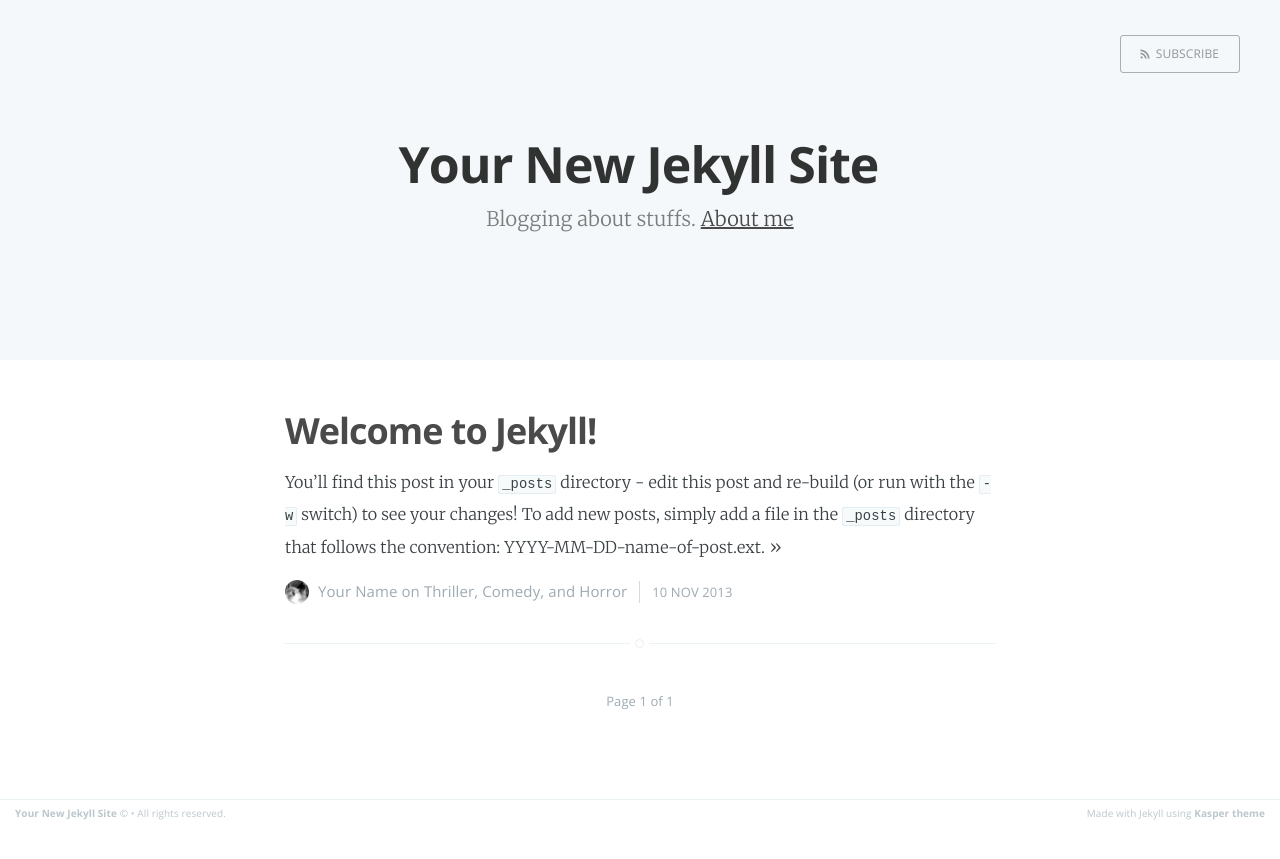
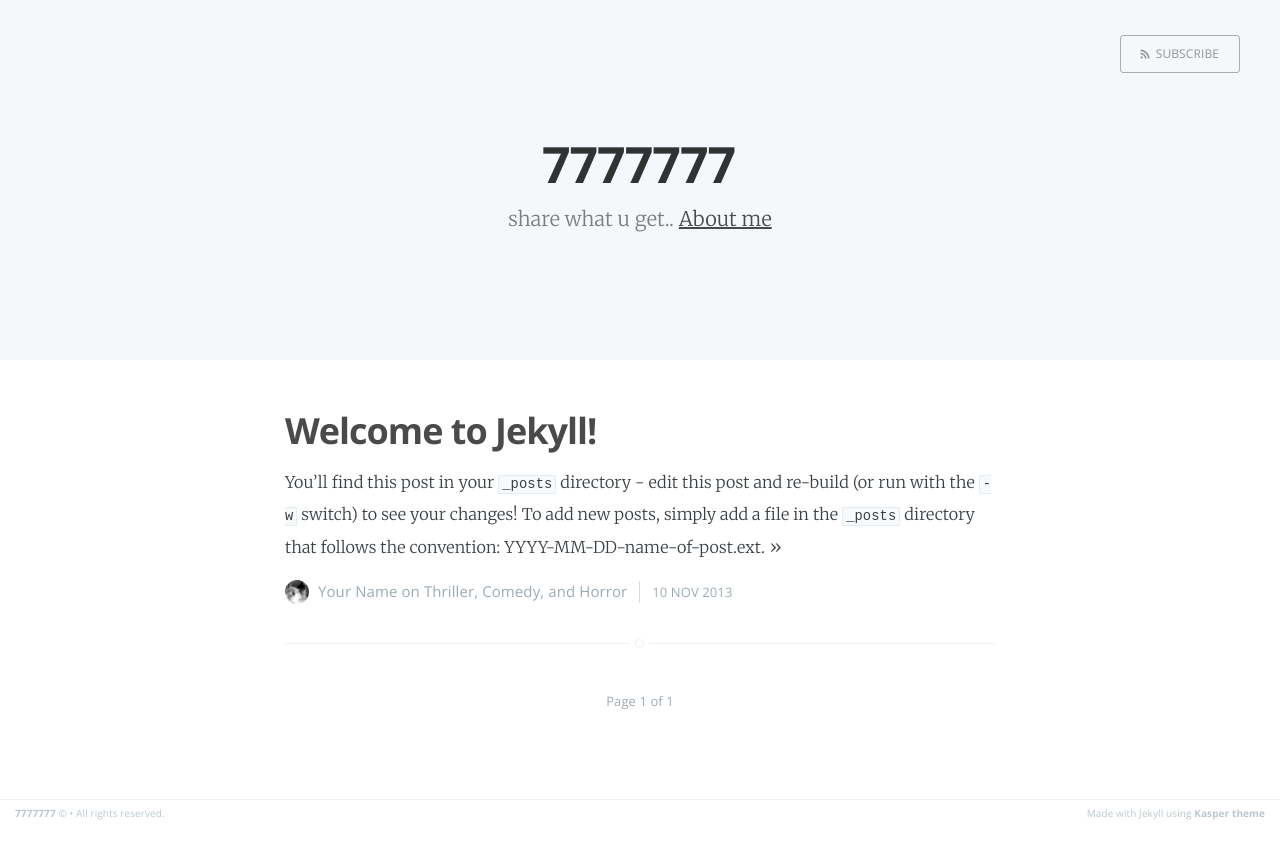
Before and after one commit to sssssseven/sssssseven.github.io, a Jekyll site: the page built from index.html, in a window 1280 px wide. Shown: the top 859 px of the page. Built offline with Jekyll 4.4.1, drawn with Linux system fonts in a browser that asks for light colours; the list of posts is cut into pages by our own code.

Commit message:
title change

```diff
--- a/_config.yml
+++ b/_config.yml
@@ -1,5 +1,5 @@
-name: Your New Jekyll Site
-description: Blogging about stuffs
+name: 7777777
+description: share what u get.
 meta_description: "Your New Jekyll Site, Blogging about stuffs"
 
 markdown: kramdown
@@ -7,7 +7,7 @@ highlighter: pygments
 logo: false
 paginate: 15
 baseurl: /
-domain_name: 'http://yourblog-domain.com'
+# domain_name: 'http://yourblog-domain.com'
 google_analytics: 'UA-XXXXXXXX-X'
 gems: [jekyll-paginate]
 
```
